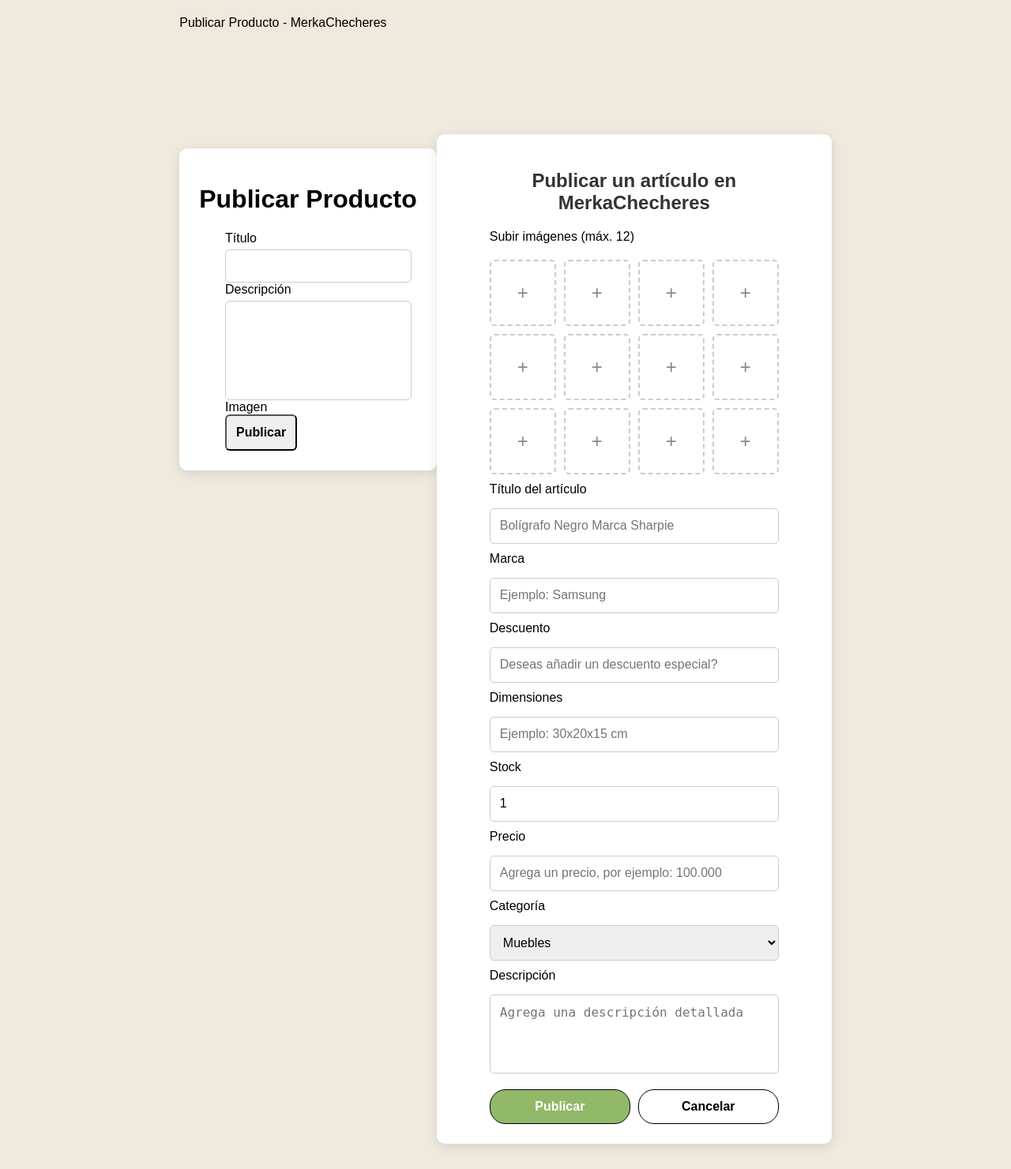
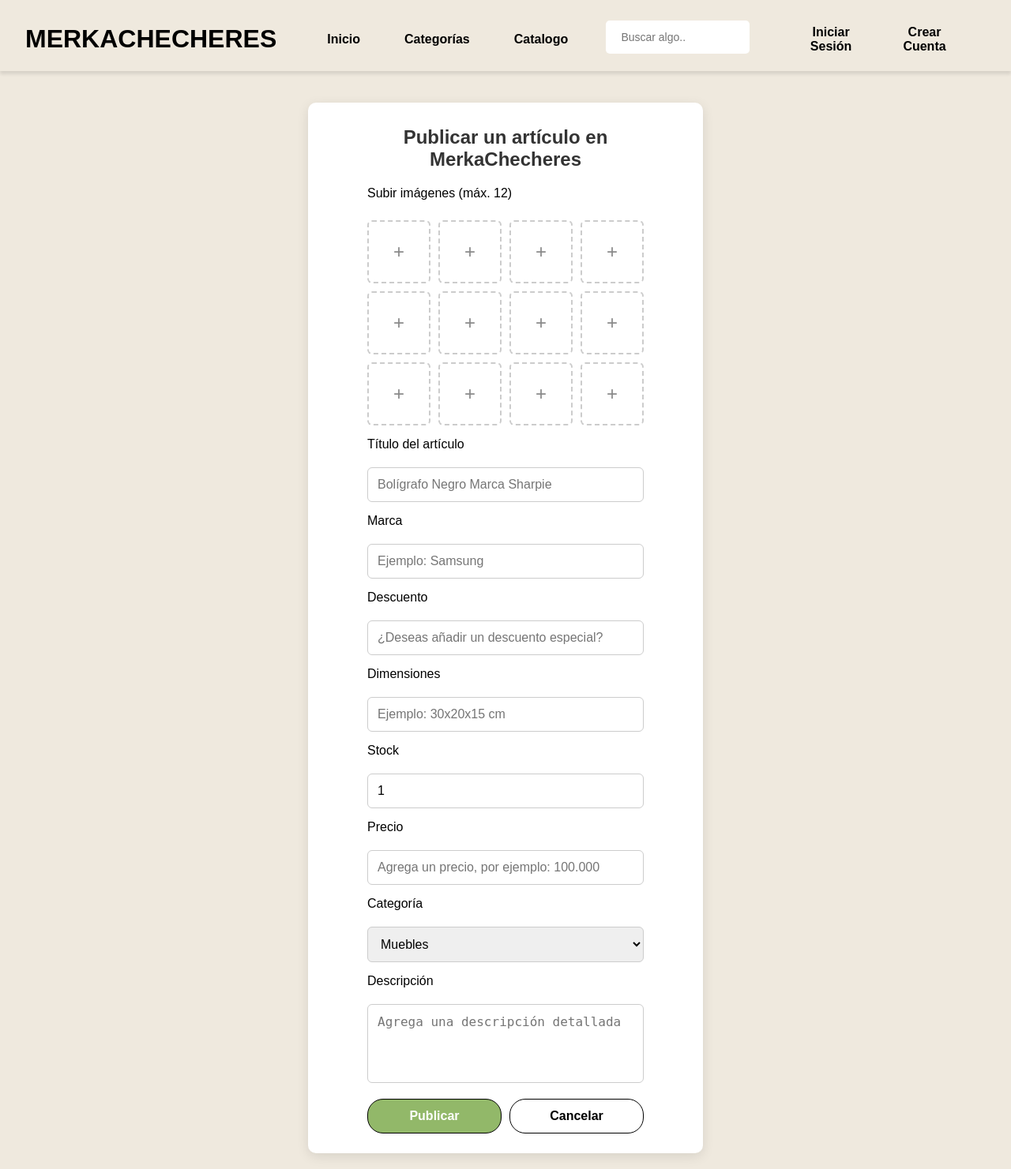
Before and after one commit to DarkXz7/MerkaChecheres-Django, a Django app: page /publicar/ in a window 1280 px wide. Shown: the whole page at 79% size. Before the commit the page ends 1453 px from the top, so only its background shows below. Run offline with Django 5.2, Linux system fonts and the light colour scheme.

Commit message:
Arreglo el daño que me hizo mi querido compañero

```diff
--- a/merkachecheres/static/css/styleArticulo.css
+++ b/merkachecheres/static/css/styleArticulo.css
@@ -1,32 +1,42 @@
+*, *::before, *::after {
+  box-sizing: border-box;
+}
+
 body {
   font-family: Arial, sans-serif;
   background-color: #EFE9DE;
   display: flex;
   justify-content: center;
-    align-items: start;
+  align-items: flex-start;
   min-height: 100vh;
   margin: 0;
-    padding: 20px;
+  padding: 0;
   box-sizing: border-box;
+  flex-direction: column;
+  width: 100%;
 }
 
+/* Navbar */
 .navigation {
-    width: 140%;
+  width: 100vw;
   display: flex;
   align-items: center;
   background-color: var(--beige-30);
   box-shadow: 0px 4px 4px rgba(0, 0, 0, 0.1);
-    height: 75px;
-    padding: 0 2rem;
+  height: 90px;
+  padding: 1rem 2rem;
   position: relative;
   padding-top: 25px;
+  margin: 0;
+  margin-bottom: 10px;
+  box-sizing: border-box;
 }
 
 /* Contenedor flexible */
 .navigation_wrapper,
 .middle_nav_wrapper {
   display: flex;
-    align-items: auto;
+  align-items: center;
   width: 100%;
   height: 100%;
 }
@@ -34,7 +44,7 @@ body {
 /* Grupo central */
 .middle_nav {
   display: flex;
-    align-items: auto;
+  align-items: center;
   justify-content: space-between;
   width: 100%;
   gap: 1rem;
@@ -75,13 +85,15 @@ body {
 /* Barra de búsqueda */
 .buscar {
   flex-grow: 1;
-    max-width: 500px;
+  max-width: 600px;
   margin: 0 1rem;
+  padding-bottom: 10px;
   position: relative;
+  align-items: center;
 }
 
 .navbar {
-    width: 100%;
+  width: 100%;  /* Asegura que la navbar ocupe el 100% del ancho */
   padding: 0.8rem 1.2rem;
   border: 1px solid var(--gris);
   border-radius: 5px;
@@ -93,29 +105,18 @@ body {
   display: flex;
   gap: 1.5rem;
   margin-left: 1rem;
-  }
-  .frame_2 {
-    display: flex;
-    gap: 1.5rem;
-    margin-left: 1rem;
+  justify-content: flex-start;
 }
 
-  .frame_2 {
+.iniciar_crear_cuenta {
   display: flex;
-    gap: 1.5rem;
-    margin-left: 1rem;
-    justify-content: flex-start; /* Asegura que los elementos se alineen al principio */
+  gap: 10px;
 }
-  .iniciar_crear_cuenta{
-    display: flex;
-    gap:10px;
-  }
+
 .btn_login,
 .btn_registro {
-    /* pendiente de que se muestren correctamente con un flex */
-    align-items: center; /* Alinea el contenido dentro de los divs */
+  align-items: center;
 }
-
 
 /* Botones de login/registro */
 .button_text_wrapper {
@@ -155,15 +156,15 @@ body {
   transform: scale(1.1);
 }
 
-
-  .botonComprar{
+.botonComprar {
   margin-top: auto;
   background-color: #92B869;
   color: #FFF;
   padding: 13px 60px;
   border-radius: 30px;
-    border: solid 1px #000  ;
+  border: solid 1px #000;
 }
+
 .overlap_group {
   position: relative;
 }
@@ -194,7 +195,8 @@ body {
   cursor: pointer;
   transition: all 0.3s ease;
 }
-  .vender-button{
+
+.vender-button {
   color: #000;
   background-color: transparent;
   font-size: 16px;
@@ -230,10 +232,11 @@ body {
   margin-bottom: 10px;
 }
 
+/* Contenedor del formulario */
 .container {
-    margin-top: 150px;
   background: white;
   padding: 25px;
+  padding-top: 10px;
   border-radius: 10px;
   box-shadow: 0 4px 15px rgba(0, 0, 0, 0.1);
   width: 100%;
@@ -242,14 +245,19 @@ body {
   flex-direction: column;
   align-items: center;
   box-sizing: border-box;
+  margin-top: 30px;
+  margin-bottom: 20px;
+  align-self: center;
 }
 
+/* Estilos de título */
 h2 {
   text-align: center;
   margin-bottom: 20px;
   color: #333;
 }
 
+/* Estilos de los campos de entrada */
 label, input, select, textarea {
   width: 100%;
   display: block;
@@ -288,6 +296,7 @@ button {
   transition: background 0.3s;
 }
 
+/* Botón de publicación */
 .publish-btn {
   background-color: rgba(146, 184, 105);
   color: #fff;
@@ -302,12 +311,14 @@ button {
   transition: transform 0.3s, box-shadow 0.3s;
 }
 
+/* Botón de cancelación */
 .cancel-btn {
   background-color: transparent;
   border: 1px solid #000;
   border-radius: 20px;
 }
 
+/* Contenedor de vista previa de imágenes */
 .preview-container {
   display: grid;
   grid-template-columns: repeat(4, 1fr);
@@ -366,7 +377,7 @@ input[type="file"] {
 .camposTexto {
   display: flex;
   flex-direction: column;
-    gap: 10px;
+  gap: 15px;
   width: 100%;
 }
 
@@ -376,37 +387,7 @@ input[type="file"] {
   padding: 12px;
   font-size: 16px;
   border: 1px solid #ccc;
-    border-radius: 5px;
+  border-radius: 6px;
+  width: 100%;
   box-sizing: border-box;
-    height: 45px;
 }
-
-.camposTexto textarea {
-    height: 100px;
-    resize: none;
-}
-
-/* MEDIA QUERIES */
-@media (max-width: 768px) {
-    .preview-container {
-        grid-template-columns: repeat(3, 1fr);
-    }
-}
-
-@media (max-width: 576px) {
-    .preview-container {
-        grid-template-columns: repeat(2, 1fr);
-    }
-
-    .button-group {
-        flex-direction: column;
-    }
-
-    button {
-        width: 100%;
-    }
-
-    .container {
-        padding: 20px 15px;
-    }
-}
--- a/merkachecheres/templates/navbar.html
+++ /dev/null
@@ -1,35 +0,0 @@
-{% load static %}
-
-
-{% block title %}
-Publicar Producto - MerkaChecheres
-{% endblock %}
-
-{% block content %}
-<div class="container">
-    <h1>Publicar Producto</h1>
-    <form method="post" enctype="multipart/form-data">
-        {% csrf_token %}
-        <!-- Aquí va el formulario para publicar un producto -->
-        <div class="mb-3">
-            <label for="titulo" class="form-label">Título</label>
-            <input type="text" class="form-control" id="titulo" name="titulo" required>
-        </div>
-        <div class="mb-3">
-            <label for="descripcion" class="form-label">Descripción</label>
-            <textarea class="form-control" id="descripcion" name="descripcion" rows="3" required></textarea>
-        </div>
-        <div class="mb-3">
-            <label for="imagen" class="form-label">Imagen</label>
-            <input type="file" class="form-control" id="imagen" name="imagen" required>
-        </div>
-        <button type="submit" class="btn btn-primary">Publicar</button>
-    </form>
-</div>
-{% endblock %}
-
-
-<script src="{% static 'js/carrito-sidebar.js' %}"></script>
-<script src="{% static 'js/slider.js' %}"></script>
-<script src="{% static 'js/user-sidebar.js' %}"></script>
-<script src="{% static 'js/index.js' %}"></script>
--- a/merkachecheres/templates/publicarArticulo.html
+++ b/merkachecheres/templates/publicarArticulo.html
@@ -7,10 +7,75 @@
     <meta name="viewport" content="width=device-width, initial-scale=1.0">
     <title>Publicar en MerkaChecheres</title>
     <link rel="stylesheet" href="{% static 'css/styleArticulo.css' %}">
+    <link rel="stylesheet" href="{% static 'css/styleguide.css' %}">
 </head>
 <body>
     <header>
-        {% include 'navbar.html' %}
+        <div class="navigation">
+            <div class="navigation_wrapper">
+                <div class="middle_nav_wrapper">
+                    <div class="middle_nav">
+                        <div class="logo">
+                            <div class="text_wrapper">MERKACHECHERES</div>
+                        </div>
+                        <div class="frame">
+                            <div class="div_wrapper">
+                                <div class="div">
+                                    <button class="dropbtn " onclick="window.location.href='{% url 'index' %}'">Inicio</button>
+                                </div>
+                            </div>
+                            <div class="btn_primary_wrapper">
+                                <button class="dropbtn">Categorías</button>
+                            </div>
+                            <div class="div_wrapper">
+                                <div class="div">
+                                    <button class="dropbtn">Catalogo</button>
+                                </div>
+                            </div>
+                            </div>
+                        <div class="buscar">
+                            <input type="password" id="password" name="password" placeholder="Buscar algo.." class="navbar">
+                        </div>
+                        <div class="frame_2">
+                            <div class="iniciar_crear_cuenta">
+                                <div class="btn_login">
+                                    {% if not request.session.validar %}
+                                        <button class="button_text_wrapper"
+                                            onclick="window.location.href='{% url 'login' %}'">Iniciar Sesión</button>
+                                    {% endif %}
+                                </div>
+                                <div class="btn_registro">
+                                    {% if not request.session.validar %}
+                                        <button class="button_text_wrapper"
+                                            onclick="window.location.href='{% url 'registro' %}'">Crear Cuenta</button>
+                                    {% endif %}
+                                </div>
+
+                            </div>
+                            <div class="icons">
+                                {% if messages %}
+                                    <div id="message-container">
+                                        {% for message in messages %}
+                                            {% if message.tags == "success" %}
+                                                <div class="alert alert-success alert-dismissible fade show" role="alert">
+                                                    {{ message }}
+                                                    <button type="button" class="btn-close" data-bs-dismiss="alert" aria-label="Close"></button>
+                                                </div>
+                                            {% elif message.tags == "error" %}
+                                                <div class="alert alert-danger alert-dismissible fade show" role="alert">
+                                                    {{ message }}
+                                                    <button type="button" class="btn-close" data-bs-dismiss="alert" aria-label="Close"></button>
+                                                </div>
+                                            {% endif %}
+                                        {% endfor %}
+                                    </div>
+                                {% endif %}
+                            </div>
+                        </div>
+                    </div>
+                </div>
+            </div>
+        </div>
     </header>
     <div class="container">
         <h2>Publicar un artículo en MerkaChecheres</h2>
@@ -33,7 +98,7 @@
                 <input type="text" id="marca" name="marca" placeholder="Ejemplo: Samsung">
 
                 <label for="marca">Descuento</label>
-                <input type="text" id="descuento" name="descuento" placeholder="Deseas añadir un descuento especial?">
+                <input type="text" id="descuento" name="descuento" placeholder="¿Deseas añadir un descuento especial?">
 
                 <label for="dimensiones">Dimensiones</label>
                 <input type="text" id="dimensiones" name="dimensiones" placeholder="Ejemplo: 30x20x15 cm">
```
Lines whose indentation alone changed are shown as unchanged.
